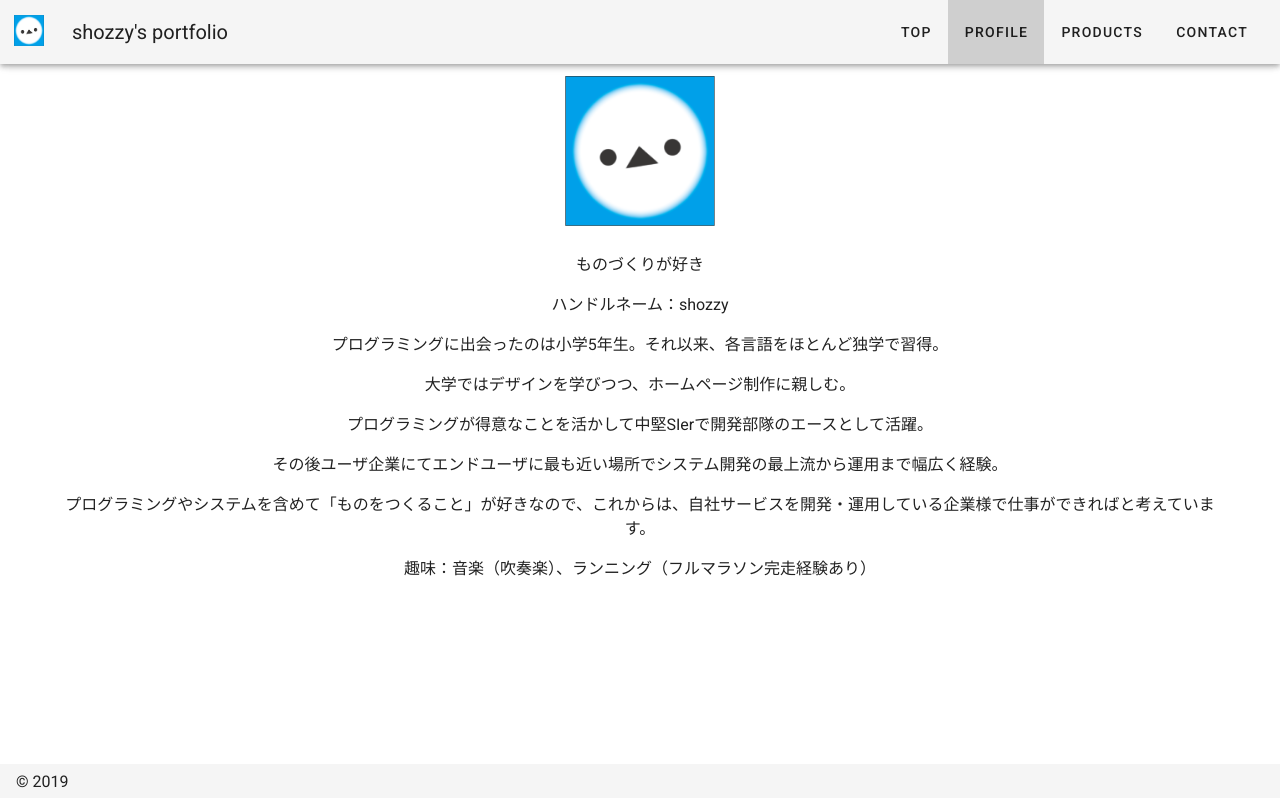
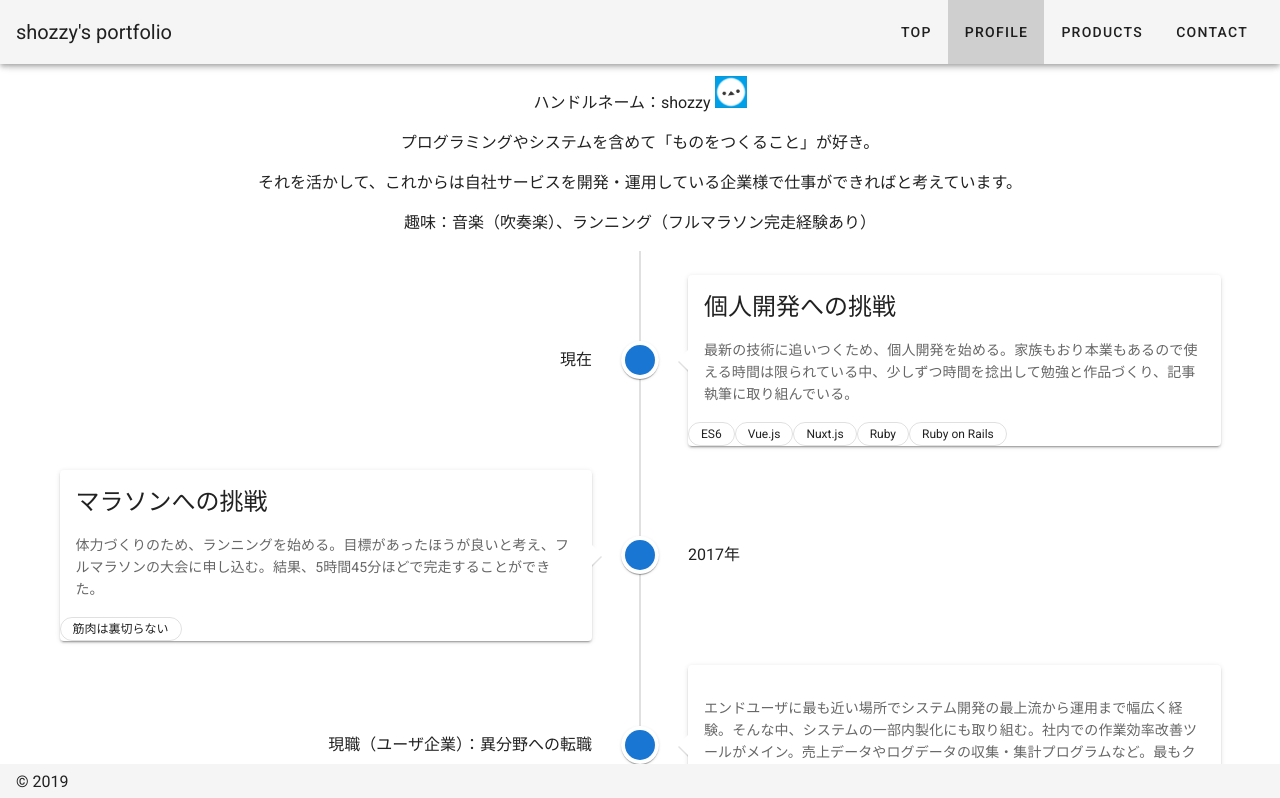
Before and after one commit to shozzy/portfolio-vue, a Nuxt app: page /profile in a window 1280 px wide. Shown: the top 798 px of the page. Built offline with nearby package versions, Linux system fonts and the light colour scheme.

Commit message:
profile update

```diff
--- a/layouts/default.vue
+++ b/layouts/default.vue
@@ -1,11 +1,6 @@
 <template>
   <v-app>
     <v-app-bar fixed app>
-      <v-app-bar-nav-icon>
-        <nuxt-link to="/">
-          <img src='/shimaenaga_icon_small.png' class='icon' width='30px' alt='shimaenaga_icon'>
-        </nuxt-link>
-      </v-app-bar-nav-icon>
       <v-toolbar-title v-text="title" />
       <v-spacer />
       <!-- SKILLS,HISTORYまで含めると、幅900px以上くらいじゃないとはみ出す＝widthがsmより小さい(<960px)ときはメニュー表示形式を変える -->
--- a/pages/index.vue
+++ b/pages/index.vue
@@ -11,7 +11,7 @@
       md6
     >
       <p>ようこそいらっしゃいませ。</p>
-      <p><span>ここはソフトウェアエンジニアである</span><span>私"shozzy"のポートフォリオサイトです。</span></p>
+      <p><span>ここはソフトウェアエンジニアである</span><span>私こと"shozzy"のポートフォリオサイトです。</span></p>
       <p>どうぞごゆっくりとご覧ください。</p>
 
 
--- a/pages/profile.vue
+++ b/pages/profile.vue
@@ -1,22 +1,65 @@
 <template>
+  <div>
     <v-row>
       <v-col class="text-center">
+        <p>ハンドルネーム：shozzy
           <img
             src="/shimaenaga_icon_square.png"
             alt="my 'shimaenaga' icon"
-        class="mb-5"
-        height="150px"
-        width="150px"
+            height="32px"
+            width="32px"
           >
-      <!-- この辺りのコンテンツも、データベースから取得するようにする？それともベタがきでいい？ -->
-      <p>ものづくりが好き</p>
-      <p>ハンドルネーム：shozzy</p>
-      <p>プログラミングに出会ったのは小学5年生。それ以来、各言語をほとんど独学で習得。<!--（→<nuxt-link to="/skills">SKILLS</nuxt-link>）--></p>
-      <p>大学ではデザインを学びつつ、ホームページ制作に親しむ。</p>
-      <p>プログラミングが得意なことを活かして中堅SIerで開発部隊のエースとして活躍。</p>
-      <p>その後ユーザ企業にてエンドユーザに最も近い場所でシステム開発の最上流から運用まで幅広く経験。<!--（→<nuxt-link to="/history">HISTORY</nuxt-link>）--></p>
-      <p>プログラミングやシステムを含めて「ものをつくること」が好きなので、これからは、自社サービスを開発・運用している企業様で仕事ができればと考えています。</p>
+        </p>
+        <p>プログラミングやシステムを含めて「ものをつくること」が好き。</p>
+        <p>それを活かして、これからは自社サービスを開発・運用している企業様で仕事ができればと考えています。</p>
         <p>趣味：音楽（吹奏楽）、ランニング（フルマラソン完走経験あり）</p>
       </v-col>
     </v-row>
+    <v-timeline
+      :align-top="alignTop"
+      :dense="dense"
+      :reverse="reverse"
+    >
+      <v-timeline-item
+        v-for="item in history"
+        :key="item.id"
+      >
+        <template v-slot:icon />
+        <span slot="opposite">{{item.when}}</span>
+        <v-card class="elevation-2">
+          <v-card-title class="headline">{{item.title}}</v-card-title>
+          <v-card-text>
+            {{item.message}}
+          </v-card-text>
+          <template v-for="language in item.languages">
+            <v-chip small outlined>{{language}}</v-chip>
           </template>
+        </v-card>
+      </v-timeline-item>
+    </v-timeline>
+  </div>
+</template>
+
+<script>
+export default {
+  data () {
+    return {
+      history: [
+        { when: "現在", title: "個人開発への挑戦", message: "最新の技術に追いつくため、個人開発を始める。家族もおり本業もあるので使える時間は限られている中、少しずつ時間を捻出して勉強と作品づくり、記事執筆に取り組んでいる。", languages: ["ES6", "Vue.js", "Nuxt.js", "Ruby", "Ruby on Rails"] },
+        { when: "2017年", title: "マラソンへの挑戦", message: "体力づくりのため、ランニングを始める。目標があったほうが良いと考え、フルマラソンの大会に申し込む。結果、5時間45分ほどで完走することができた。", languages: ["筋肉は裏切らない"] },
+        { when: "現職（ユーザ企業）：異分野への転職", message: "エンドユーザに最も近い場所でシステム開発の最上流から運用まで幅広く経験。そんな中、システムの一部内製化にも取り組む。社内での作業効率改善ツールがメイン。売上データやログデータの収集・集計プログラムなど。最もクリティカルなものでは、小規模取引先様との簡易EDIシステムを構築した。", languages: ["Ruby", "JavaScript"] },
+        { when: "1社目（SIer）：社内フレームワークの改善", message: "社内のJavaScriptフレームワークを改善。当時広まりつつあったJSONを活用し、入力データのバリデーションについて実装と設定を分離した。改善前は画面ごとにバリデーションを手作業で構築するという工数ばかりかかる状況だったが、それを設定ベースで実現できるようにして作業工数を大幅に削減し品質も向上できた。", languages: ["JavaScript", "HTML", "CSS"] },
+        { when: "1社目（SIer）：モジュール開発", message: "自社パッケージと組み合わせて使う「ワークフローモジュール」の設計・開発を任される。ワークフローに必要な機能を調べるところから開始し、数ヶ月で初版リリース。当初は順調稼働していたが、履歴データが蓄積するとパフォーマンスが低下するという知見を得た。（履歴を別テーブルへ追い出す運用で解決）", languages: ["Java", "HTML", "CSS", "JavaScript"] },
+        { when: "1社目（SIer）：アドオンパッケージ開発", message: "某ツール用のアドオンパッケージの開発を任される。パッケージソフトとして実際に外販。開発だけでなく、販売プロセスの構築やマーケティングにも関わる。ただし、広告予算も限られており販売数量はふるわず。", languages: ["Java"] },
+        { when: "1社目（SIer）：専門性の獲得", message: "とあるシステム開発用のパッケージソフトと出会う。開発元ベンチャー企業のエンジニアと協力して仕事を進めるうち、そのソフトの第一人者として認めていただけるようになる。その後ご縁があり、そのソフトの入門書を共著することができた。", languages: ["某ツール, Java"] },
+        { when: "1社目（SIer）：入社したての頃", message: "学生時代を通じてデザインよりプログラミングが得意であると悟ったため、中堅SIerに就職。SIerながら、自社で要件定義・設計・開発・テスト・運用まで全ての工程を実施するのが基本だったため、業務でのプログラミングをみっちりと経験することができた。システム的にはWebベースの仕組みだったので、Java＋Oracleでのサーバサイド開発、HTML＋CSS＋JavaScriptでのクライアントサイド開発を共に経験できた。", languages: ["Java", "HTML", "CSS", "JavaScript"] },
+        { when: "大学3〜4年生", message: "得意なプログラミングを生かし、卒業研究プロジェクトにてJavaを用いて「ニューラルネットによるデザインレコメンドシステム」を構築。ただし、ディープラーニングが登場するはるか前のことであり、プログラムは完成したが思うような成果は出なかった。", languages: ["Java", "HTML", "CSS", "JavaScript"] },
+        { when: "大学1〜2年生", message: "工学部（工業デザイン専攻）へ進学。時代はインターネットが広まりつつある頃。HTMLやJavaScriptを使うようになる。用途は「ホームページ」の作成。同時にJavaも学び、Appletをホームページに掲載する。", languages: ["HTML", "JavaScript", "Java"] },
+        { when: "高校生", message: "EPSON PC486シリーズ（98互換機）を購入。「LSI-C86試食版」でC言語に触れる。", languages: ["C"] },
+        { when: "中学生", message: "PC-8801を購入。友人からマイコンベーシックマガジンを紹介され、掲載プログラムを打ち込んで楽しむようになる。", languages: ["N88-BASIC"] },
+        { when: "小学5年生", title: "プログラミングとの出会い", message: "古いMSXを譲り受ける機会があり、そこでプログラミングに出会う。", languages: ["MSX-BASIC"] },
+      ],
+    }
+  }
+}
+</script>
```
Lines whose indentation alone changed are shown as unchanged.
